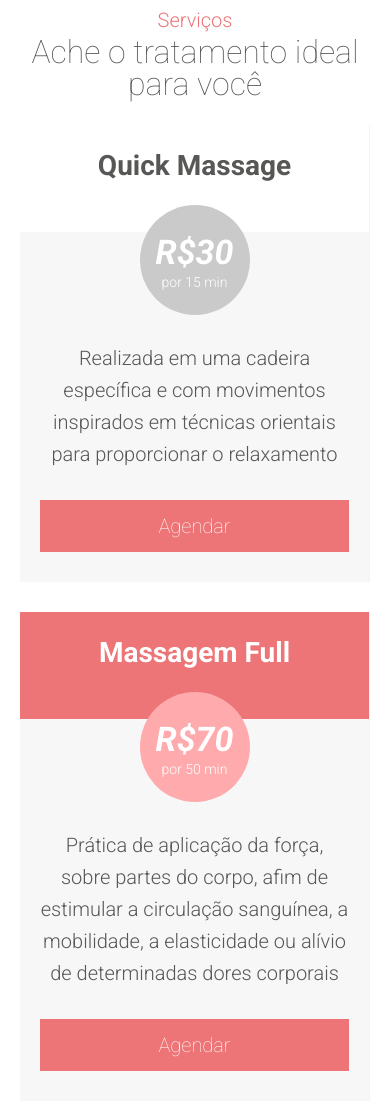
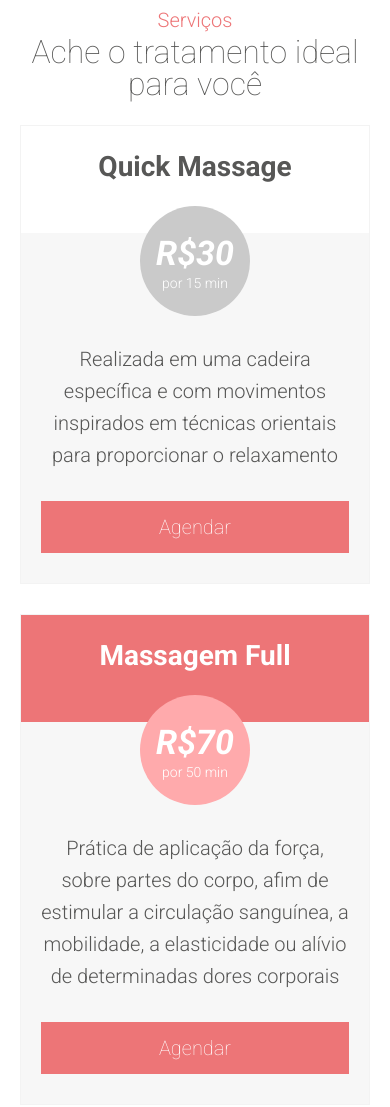
Before and after one commit to mauriciosoares/jenifermassoterapia, a plain HTML site: page index.html in a window 390 px wide. Shown: the part 2520-3627 px from the top of the page. Drawn offline with Linux system fonts and the light colour scheme.

Commit message:
adjust media query

```diff
--- a/medium-screen.css
+++ b/medium-screen.css
@@ -57,6 +57,7 @@
 
   .product {
     margin-bottom: 30px;
+    border: 1px solid #f3f3f3 !important;
   }
 
   .products {
```
